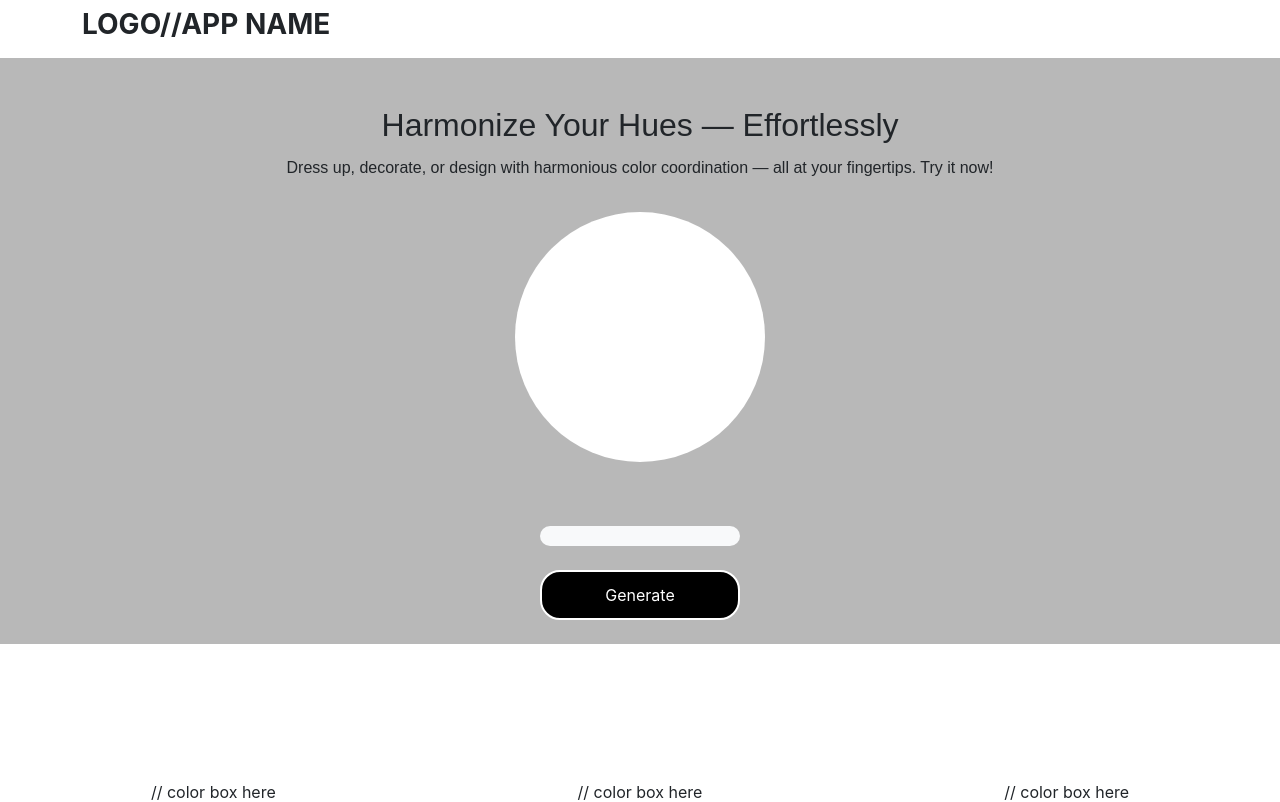
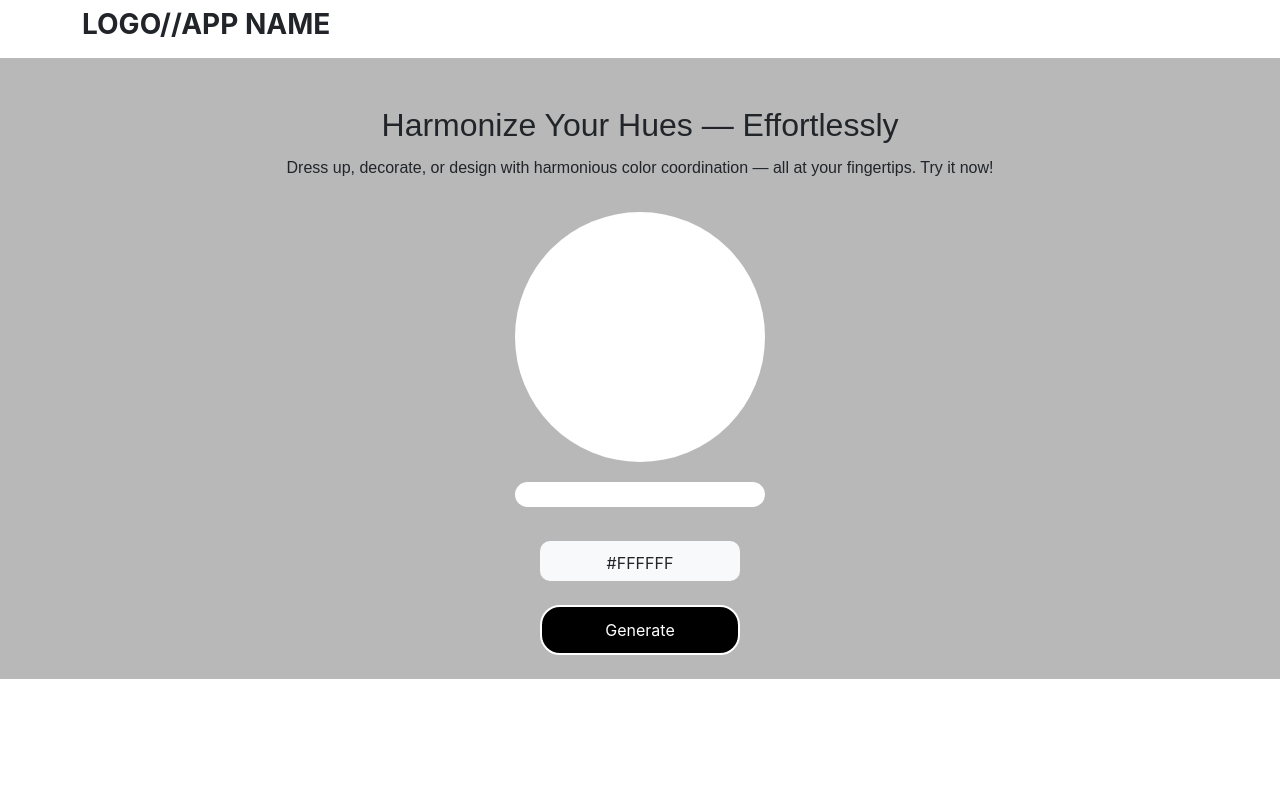
Before and after one commit to chingu-voyages/v49-tier1-team-01, a React (Create React App) app in the folder frontend/: page / in a window 1280 px wide. Shown: the top 802 px of the page. Built offline with nearby package versions, Linux system fonts and the light colour scheme.

Commit message:
made some refinements

```diff
--- a/frontend/src/App.js
+++ b/frontend/src/App.js
@@ -34,9 +34,9 @@ function App() {
                 <p id="pcolor" class="text-center pb-3 px-1">Dress up, decorate, or design with harmonious color coordination — all at your fingertips. Try it now!</p>
             </div>
             <div class="color-wheel-placeholder" id="picker"></div>
-            <div class="slider-placeholdr"></div>
+            <div class="slider-placeholder"></div>
             <div class="pt-4"></div>
-            <div class="text-center mx-auto bg-light hex-code-input" id="hexbox"></div>
+            <div class="text-center mx-auto bg-light hex-code-input" id="hexbox">#FFFFFF</div>
             <div class="pb-4"></div>
             <div class="text-center mx-auto">
                 <button type="button" class="text-center btn generate-button" >Generate</button>
--- a/frontend/src/index.css
+++ b/frontend/src/index.css
@@ -28,6 +28,7 @@ code {
   background-color: white;
   height: 25px;
   width: 250px;
+  border-radius: 20px;
 
 }
 
@@ -35,7 +36,8 @@ code {
   width: 200px;
   padding: 10px 0;
   border-radius: 10px;
-  margin-top: 20px;
+  margin-top: 10px;
+  height: 40px;
 }
 
 .generate-button{
```
